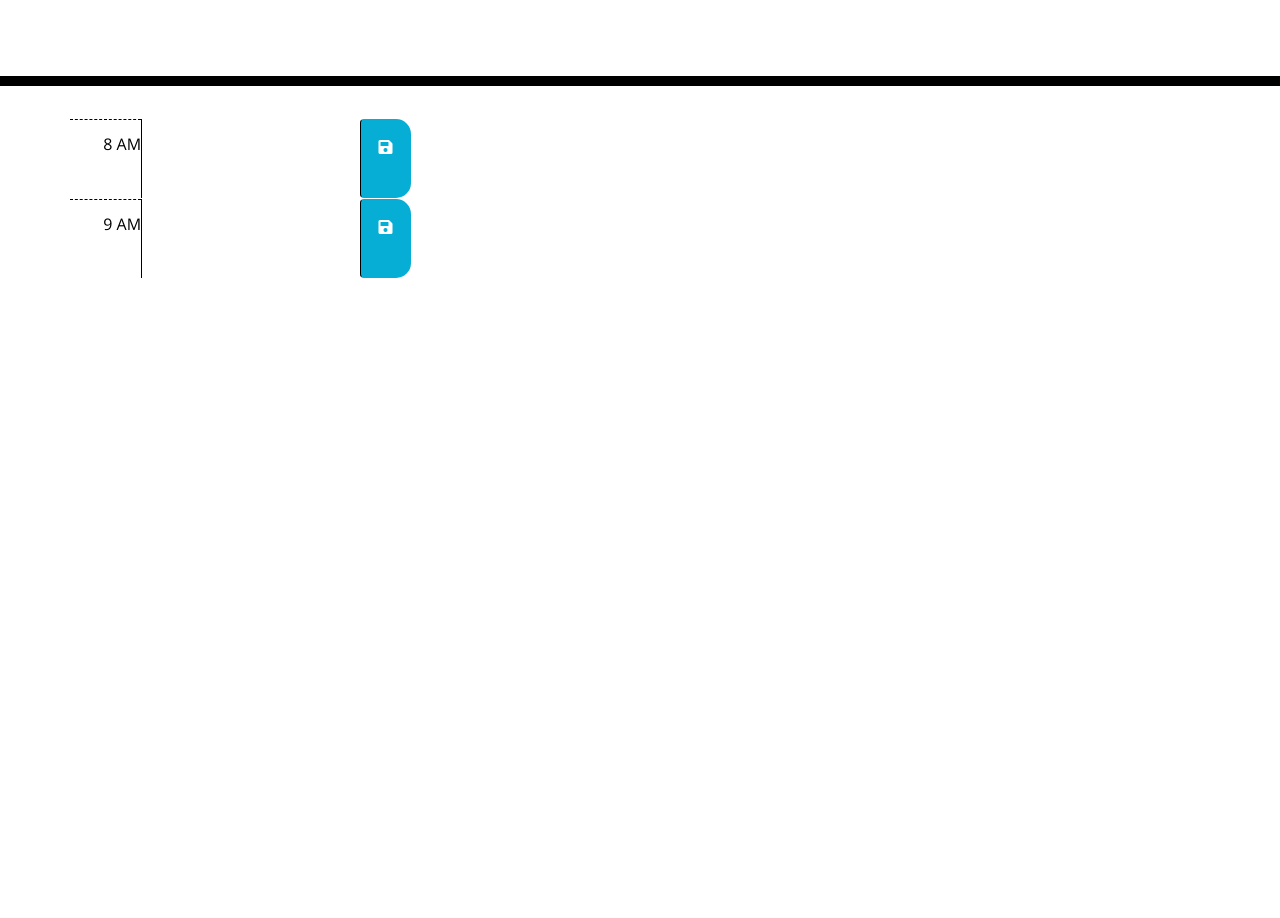
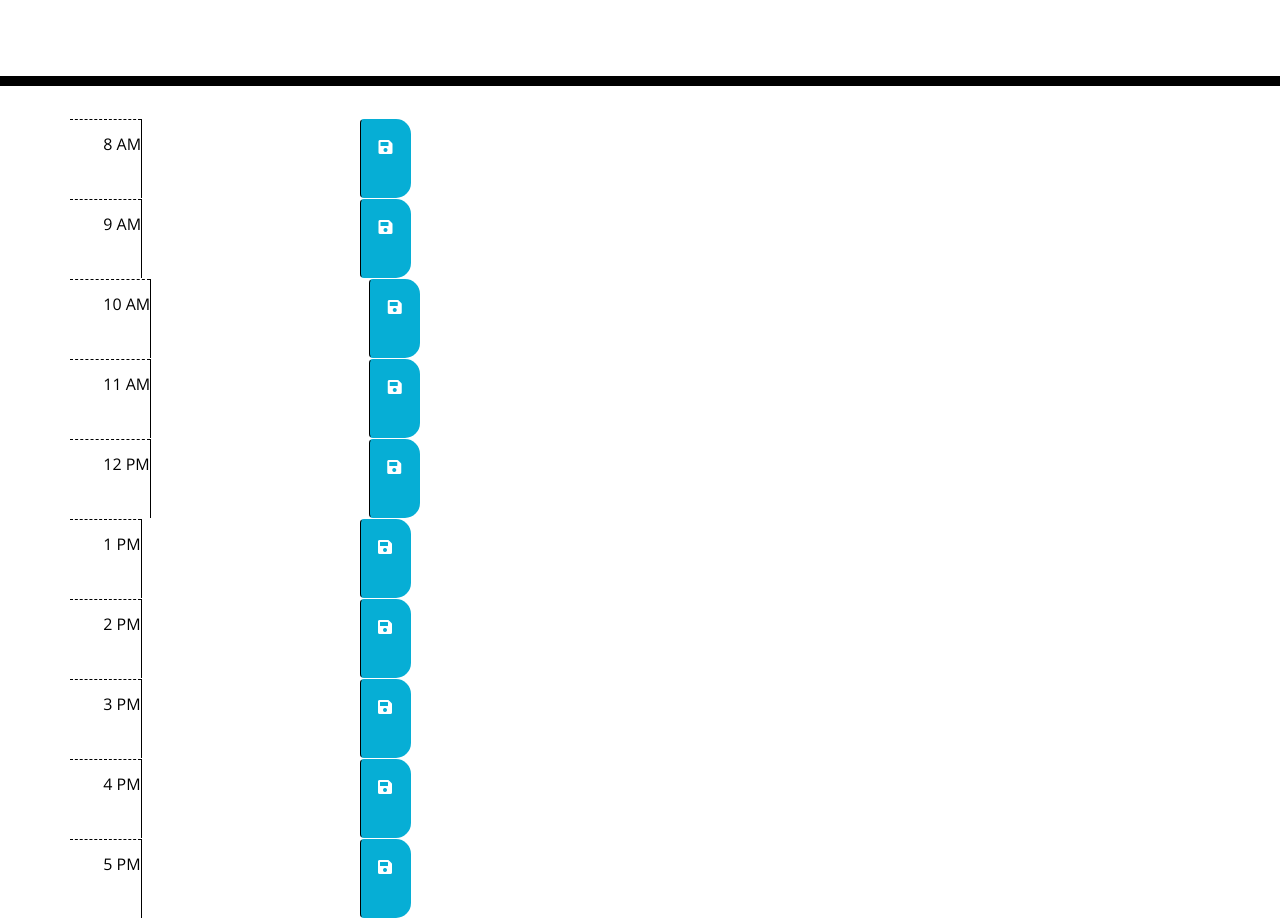
Before and after one commit to orngmrmld/Work-Day-Scheduler, a plain HTML site: page index.html in a window 1280 px wide. Shown: the part 182-1100 px from the top of the page. Before the commit the page ends 800 px from the top, so only its background shows below. Drawn offline with nearby package versions, Linux system fonts and the light colour scheme.

Commit message:
added all time blocks

```diff
--- a/index.html
+++ b/index.html
@@ -43,6 +43,95 @@
       </button>
     </div>
 
+    <div id="hour10" class="row time-block">
+      <div class="col-mid-1 hour">
+        10 AM
+      </div>
+      <textarea class="col-mid-10 description">
+      </textarea>
+
+      <button class="btn saveBtn col-mid-1"><i class="fas fa-save"></i>
+      </button>
+    </div>
+
+    <div id="hour11" class="row time-block">
+      <div class="col-mid-1 hour">
+        11 AM
+      </div>
+      <textarea class="col-mid-10 description">
+      </textarea>
+
+      <button class="btn saveBtn col-mid-1"><i class="fas fa-save"></i>
+      </button>
+    </div>
+
+    <div id="hour12" class="row time-block">
+      <div class="col-mid-1 hour">
+        12 PM
+      </div>
+      <textarea class="col-mid-10 description">
+      </textarea>
+
+      <button class="btn saveBtn col-mid-1"><i class="fas fa-save"></i>
+      </button>
+    </div>
+
+    <div id="hour13" class="row time-block">
+      <div class="col-mid-1 hour">
+        1 PM
+      </div>
+      <textarea class="col-mid-10 description">
+      </textarea>
+
+      <button class="btn saveBtn col-mid-1"><i class="fas fa-save"></i>
+      </button>
+    </div>
+
+    <div id="hour14" class="row time-block">
+      <div class="col-mid-1 hour">
+        2 PM
+      </div>
+      <textarea class="col-mid-10 description">
+      </textarea>
+
+      <button class="btn saveBtn col-mid-1"><i class="fas fa-save"></i>
+      </button>
+    </div>
+
+    <div id="hour15" class="row time-block">
+      <div class="col-mid-1 hour">
+        3 PM
+      </div>
+      <textarea class="col-mid-10 description">
+      </textarea>
+
+      <button class="btn saveBtn col-mid-1"><i class="fas fa-save"></i>
+      </button>
+    </div>
+
+    <div id="hour16" class="row time-block">
+      <div class="col-mid-1 hour">
+        4 PM
+      </div>
+      <textarea class="col-mid-10 description">
+      </textarea>
+
+      <button class="btn saveBtn col-mid-1"><i class="fas fa-save"></i>
+      </button>
+    </div>
+
+    <div id="hour17" class="row time-block">
+      <div class="col-mid-1 hour">
+        5 PM
+      </div>
+      <textarea class="col-mid-10 description">
+      </textarea>
+
+      <button class="btn saveBtn col-mid-1"><i class="fas fa-save"></i>
+      </button>
+    </div>
+
+
     <script src="https://cdnjs.cloudflare.com/ajax/libs/jquery/3.2.1/jquery.min.js"></script>
     <script src="https://cdnjs.cloudflare.com/ajax/libs/moment.js/2.24.0/moment.min.js"></script>
   </body>
```
